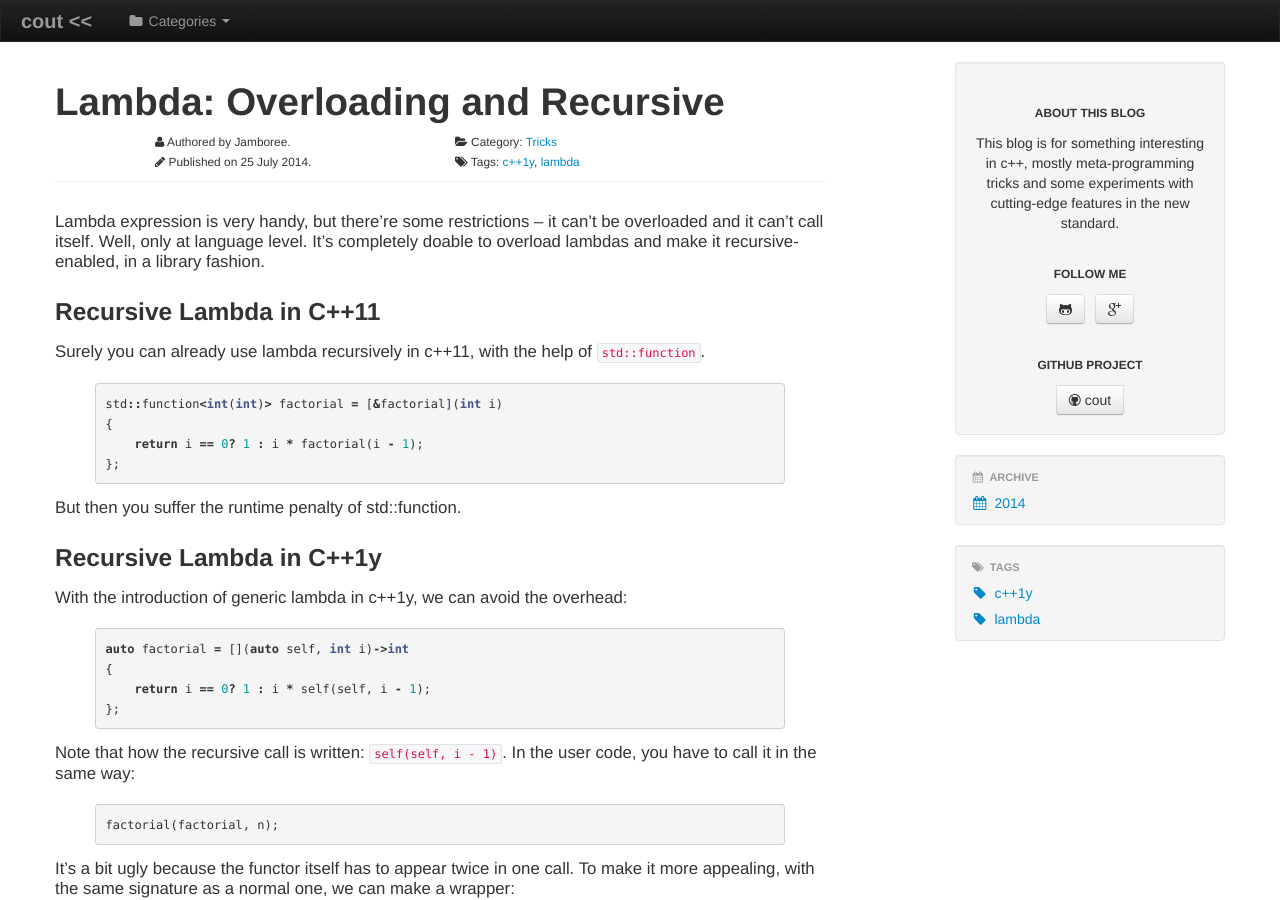
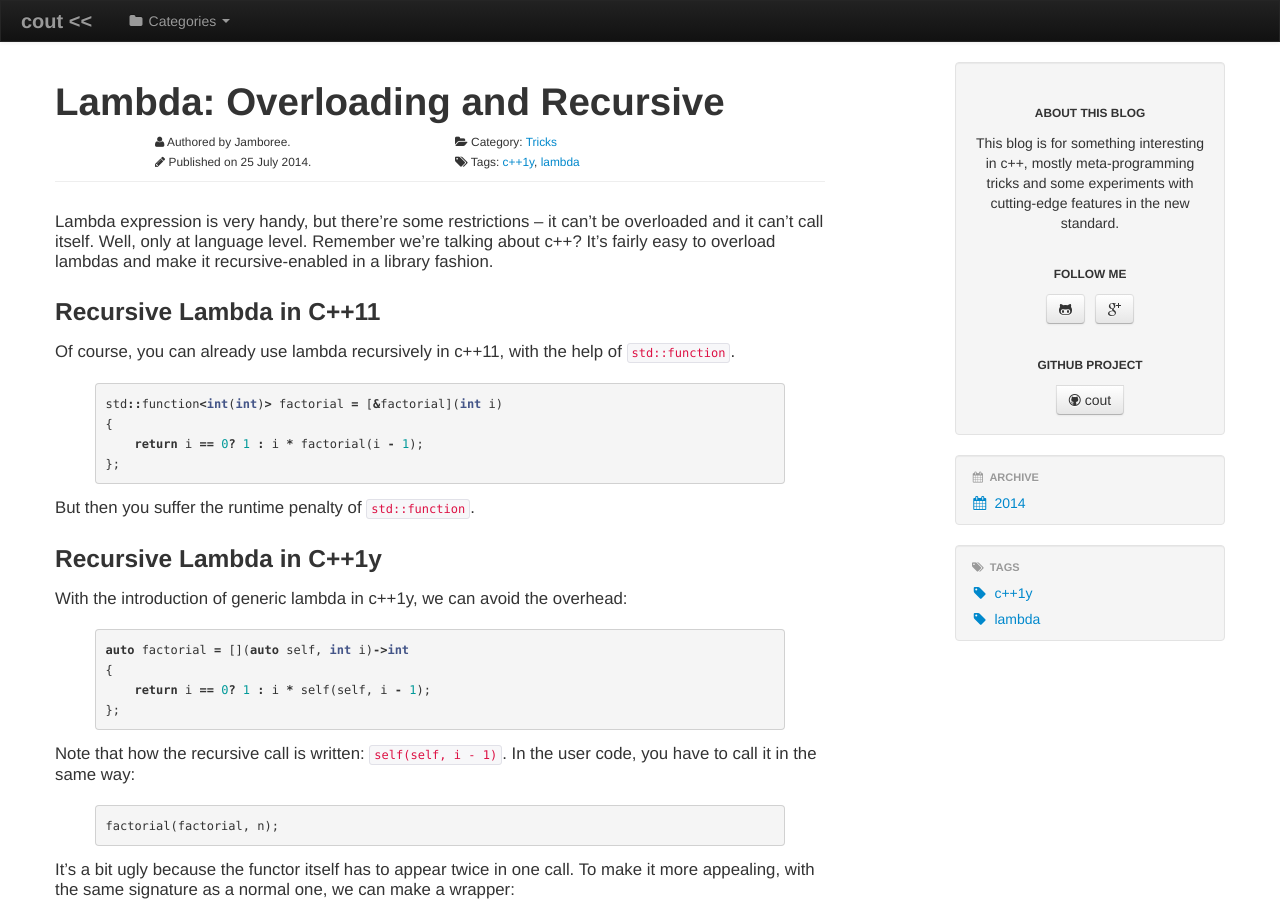
Before and after one commit to jamboree/cout, a Jekyll site: the page built from _posts/2014-07-25-lambda-overloading-and-recursive.md, in a window 1280 px wide and 900 px high. Built offline with Jekyll 4.4.1, drawn with Linux system fonts in a browser that asks for light colours; some of the changed text lies outside the part shown.

Commit message:
Update 2014-07-25-lambda-overloading-and-recursive.md

```diff
--- a/_posts/2014-07-25-lambda-overloading-and-recursive.md
+++ b/_posts/2014-07-25-lambda-overloading-and-recursive.md
@@ -9,11 +9,11 @@ tags:
 ---
 
 Lambda expression is very handy, but there're some restrictions -- it can't be overloaded and it can't call itself.
-Well, only at language level. It's completely doable to overload lambdas and make it recursive-enabled, in a library fashion.
+Well, only at language level. Remember we're talking about c++? It's fairly easy to overload lambdas and make it recursive-enabled in a library fashion.
 
 ### Recursive Lambda in C++11
 
-Surely you can already use lambda recursively in c++11, with the help of `std::function`.
+Of course, you can already use lambda recursively in c++11, with the help of `std::function`.
 
 {% highlight c++ %}
 std::function<int(int)> factorial = [&factorial](int i)
@@ -22,7 +22,7 @@ std::function<int(int)> factorial = [&factorial](int i)
 };
 {% endhighlight %}
 
-But then you suffer the runtime penalty of std::function.
+But then you suffer the runtime penalty of `std::function`.
 
 ### Recursive Lambda in C++1y
 
```
Also changed, not shown: other parts of _posts/2014-07-25-lambda-overloading-and-recursive.md (+1 -1 lines).
